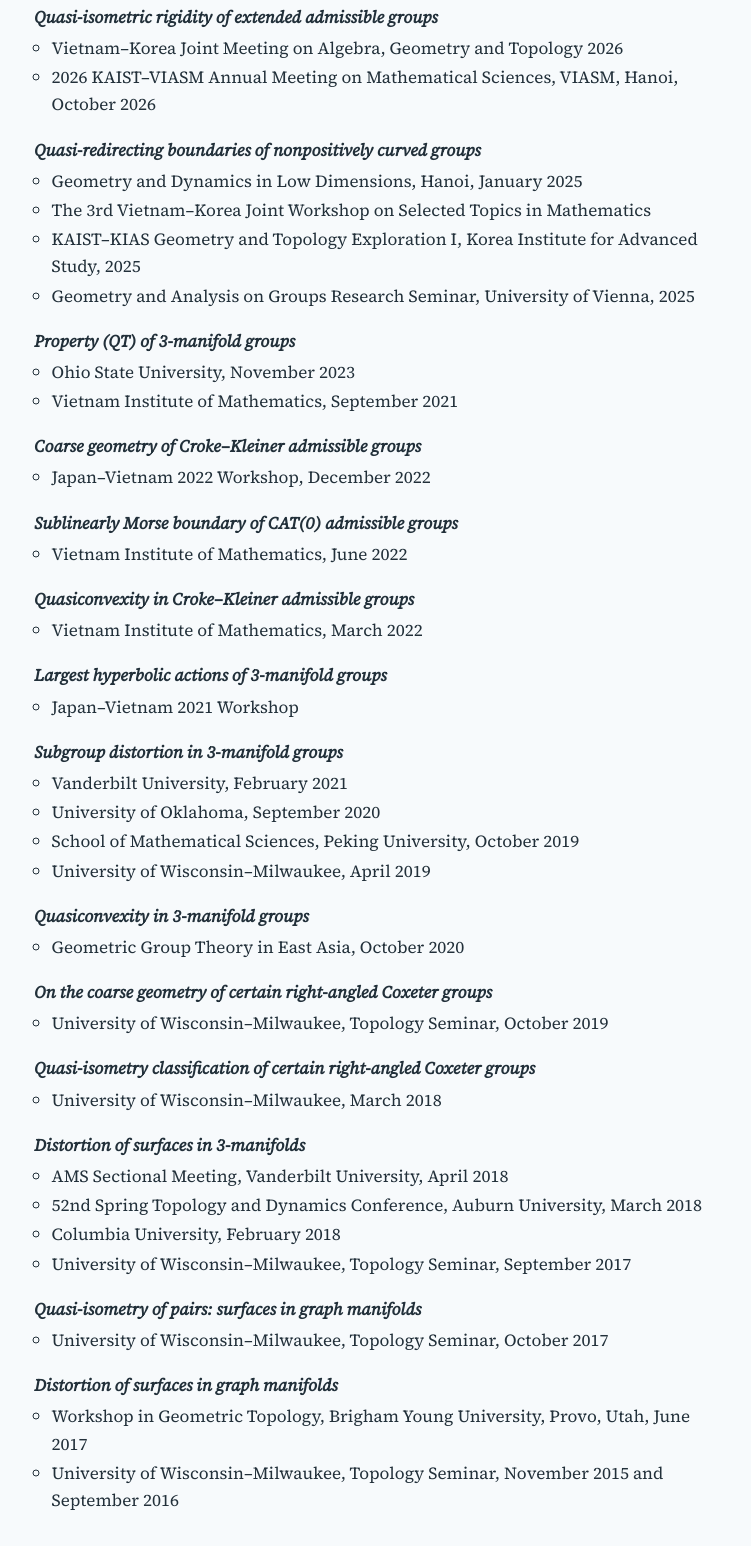
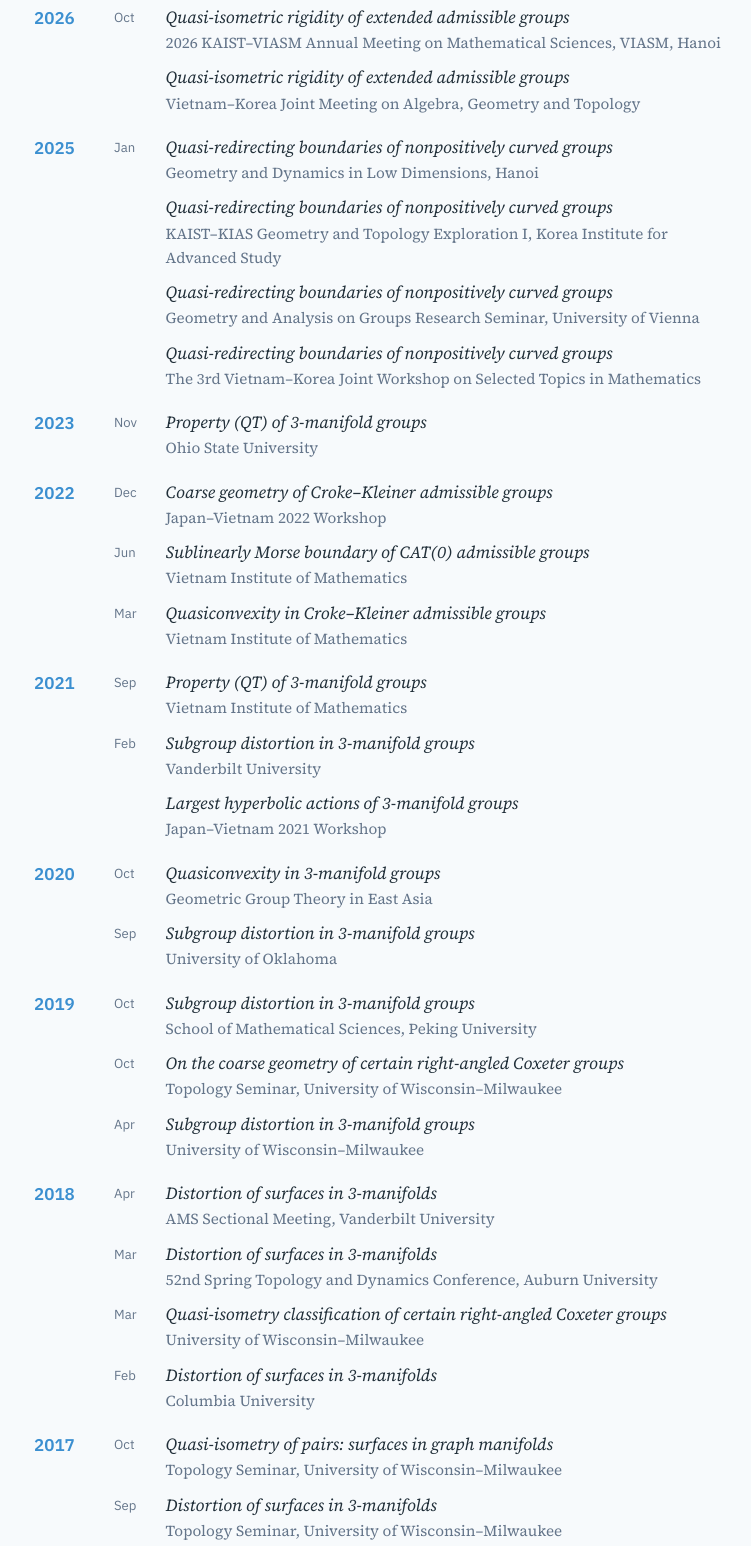
Before and after one commit to nthoang-math/nthoang-math.github.io, a plain HTML site: page index.html in a window 1280 px wide. Shown: the part 4439-5985 px from the top of the page, without its empty margins (258-1009 px from the left). Drawn offline with Linux system fonts and the light colour scheme.

Commit message:
Add files via upload

```diff
--- a/index.html
+++ b/index.html
@@ -141,6 +141,16 @@ section > h2 { font-size: 1.5rem; font-weight: 600; margin-bottom: 18px; }
 .paper.hidden { display: none; }
 .count { font-family: var(--font-ui); font-size: .8rem; color: var(--muted); margin: -8px 0 12px; }
 
+/* Talks by year */
+.talkyears { display: grid; gap: 18px; }
+.ty { display: grid; grid-template-columns: 4rem 1fr; gap: 16px; }
+.tyear { font-family: var(--font-ui); font-weight: 600; color: var(--accent); font-variant-numeric: tabular-nums; padding-top: 1px; }
+.tlist { list-style: none; margin: 0; padding: 0; display: grid; gap: 9px; }
+.tlist li { display: grid; grid-template-columns: 2.6rem 1fr; gap: 10px; }
+.tm { font-family: var(--font-ui); font-size: .82rem; color: var(--muted); padding-top: 3px; }
+.tlist em { font-style: italic; }
+.tv { display: block; color: var(--muted); font-size: .95rem; }
+@media (max-width: 620px) { .ty { grid-template-columns: 1fr; gap: 6px; } }
 /* Talks */
 .talks { list-style: none; margin: 0; padding: 0; display: grid; gap: 16px; }
 .talks > li > .tt { font-style: italic; font-weight: 600; color: var(--ink); }
@@ -246,60 +256,57 @@ footer { border-top: 1px solid var(--rule); margin-top: 40px; padding: 22px 0 40
     <div class="kicker">Talks</div>
     <h2>Research talks</h2>
     <p style="margin:-6px 0 16px;color:var(--muted)">All invited.</p>
-    <ul class="talks">
-      <li><span class="tt">Quasi-isometric rigidity of extended admissible groups</span>
-        <ul>
-          <li>Vietnam–Korea Joint Meeting on Algebra, Geometry and Topology 2026</li>
-          <li>2026 KAIST–VIASM Annual Meeting on Mathematical Sciences, VIASM, Hanoi, October 2026</li>
-        </ul></li>
-      <li><span class="tt">Quasi-redirecting boundaries of nonpositively curved groups</span>
-        <ul>
-          <li>Geometry and Dynamics in Low Dimensions, Hanoi, January 2025</li>
-          <li>The 3rd Vietnam–Korea Joint Workshop on Selected Topics in Mathematics</li>
-          <li>KAIST–KIAS Geometry and Topology Exploration I, Korea Institute for Advanced Study, 2025</li>
-          <li>Geometry and Analysis on Groups Research Seminar, University of Vienna, 2025</li>
-        </ul></li>
-      <li><span class="tt">Property (QT) of 3-manifold groups</span>
-        <ul>
-          <li>Ohio State University, November 2023</li>
-          <li>Vietnam Institute of Mathematics, September 2021</li>
-        </ul></li>
-      <li><span class="tt">Coarse geometry of Croke–Kleiner admissible groups</span>
-        <ul><li>Japan–Vietnam 2022 Workshop, December 2022</li></ul></li>
-      <li><span class="tt">Sublinearly Morse boundary of CAT(0) admissible groups</span>
-        <ul><li>Vietnam Institute of Mathematics, June 2022</li></ul></li>
-      <li><span class="tt">Quasiconvexity in Croke–Kleiner admissible groups</span>
-        <ul><li>Vietnam Institute of Mathematics, March 2022</li></ul></li>
-      <li><span class="tt">Largest hyperbolic actions of 3-manifold groups</span>
-        <ul><li>Japan–Vietnam 2021 Workshop</li></ul></li>
-      <li><span class="tt">Subgroup distortion in 3-manifold groups</span>
-        <ul>
-          <li>Vanderbilt University, February 2021</li>
-          <li>University of Oklahoma, September 2020</li>
-          <li>School of Mathematical Sciences, Peking University, October 2019</li>
-          <li>University of Wisconsin–Milwaukee, April 2019</li>
-        </ul></li>
-      <li><span class="tt">Quasiconvexity in 3-manifold groups</span>
-        <ul><li>Geometric Group Theory in East Asia, October 2020</li></ul></li>
-      <li><span class="tt">On the coarse geometry of certain right-angled Coxeter groups</span>
-        <ul><li>University of Wisconsin–Milwaukee, Topology Seminar, October 2019</li></ul></li>
-      <li><span class="tt">Quasi-isometry classification of certain right-angled Coxeter groups</span>
-        <ul><li>University of Wisconsin–Milwaukee, March 2018</li></ul></li>
-      <li><span class="tt">Distortion of surfaces in 3-manifolds</span>
-        <ul>
-          <li>AMS Sectional Meeting, Vanderbilt University, April 2018</li>
-          <li>52nd Spring Topology and Dynamics Conference, Auburn University, March 2018</li>
-          <li>Columbia University, February 2018</li>
-          <li>University of Wisconsin–Milwaukee, Topology Seminar, September 2017</li>
-        </ul></li>
-      <li><span class="tt">Quasi-isometry of pairs: surfaces in graph manifolds</span>
-        <ul><li>University of Wisconsin–Milwaukee, Topology Seminar, October 2017</li></ul></li>
-      <li><span class="tt">Distortion of surfaces in graph manifolds</span>
-        <ul>
-          <li>Workshop in Geometric Topology, Brigham Young University, Provo, Utah, June 2017</li>
-          <li>University of Wisconsin–Milwaukee, Topology Seminar, November 2015 and September 2016</li>
-        </ul></li>
-    </ul>
+    <div class="talkyears">
+<div class="ty"><div class="tyear">2026</div><ul class="tlist">
+<li><span class="tm">Oct</span><span><em>Quasi-isometric rigidity of extended admissible groups</em><span class="tv">2026 KAIST–VIASM Annual Meeting on Mathematical Sciences, VIASM, Hanoi</span></span></li>
+<li><span class="tm"></span><span><em>Quasi-isometric rigidity of extended admissible groups</em><span class="tv">Vietnam–Korea Joint Meeting on Algebra, Geometry and Topology</span></span></li>
+</ul></div>
+<div class="ty"><div class="tyear">2025</div><ul class="tlist">
+<li><span class="tm">Jan</span><span><em>Quasi-redirecting boundaries of nonpositively curved groups</em><span class="tv">Geometry and Dynamics in Low Dimensions, Hanoi</span></span></li>
+<li><span class="tm"></span><span><em>Quasi-redirecting boundaries of nonpositively curved groups</em><span class="tv">KAIST–KIAS Geometry and Topology Exploration I, Korea Institute for Advanced Study</span></span></li>
+<li><span class="tm"></span><span><em>Quasi-redirecting boundaries of nonpositively curved groups</em><span class="tv">Geometry and Analysis on Groups Research Seminar, University of Vienna</span></span></li>
+<li><span class="tm"></span><span><em>Quasi-redirecting boundaries of nonpositively curved groups</em><span class="tv">The 3rd Vietnam–Korea Joint Workshop on Selected Topics in Mathematics</span></span></li>
+</ul></div>
+<div class="ty"><div class="tyear">2023</div><ul class="tlist">
+<li><span class="tm">Nov</span><span><em>Property (QT) of 3-manifold groups</em><span class="tv">Ohio State University</span></span></li>
+</ul></div>
+<div class="ty"><div class="tyear">2022</div><ul class="tlist">
+<li><span class="tm">Dec</span><span><em>Coarse geometry of Croke–Kleiner admissible groups</em><span class="tv">Japan–Vietnam 2022 Workshop</span></span></li>
+<li><span class="tm">Jun</span><span><em>Sublinearly Morse boundary of CAT(0) admissible groups</em><span class="tv">Vietnam Institute of Mathematics</span></span></li>
+<li><span class="tm">Mar</span><span><em>Quasiconvexity in Croke–Kleiner admissible groups</em><span class="tv">Vietnam Institute of Mathematics</span></span></li>
+</ul></div>
+<div class="ty"><div class="tyear">2021</div><ul class="tlist">
+<li><span class="tm">Sep</span><span><em>Property (QT) of 3-manifold groups</em><span class="tv">Vietnam Institute of Mathematics</span></span></li>
+<li><span class="tm">Feb</span><span><em>Subgroup distortion in 3-manifold groups</em><span class="tv">Vanderbilt University</span></span></li>
+<li><span class="tm"></span><span><em>Largest hyperbolic actions of 3-manifold groups</em><span class="tv">Japan–Vietnam 2021 Workshop</span></span></li>
+</ul></div>
+<div class="ty"><div class="tyear">2020</div><ul class="tlist">
+<li><span class="tm">Oct</span><span><em>Quasiconvexity in 3-manifold groups</em><span class="tv">Geometric Group Theory in East Asia</span></span></li>
+<li><span class="tm">Sep</span><span><em>Subgroup distortion in 3-manifold groups</em><span class="tv">University of Oklahoma</span></span></li>
+</ul></div>
+<div class="ty"><div class="tyear">2019</div><ul class="tlist">
+<li><span class="tm">Oct</span><span><em>Subgroup distortion in 3-manifold groups</em><span class="tv">School of Mathematical Sciences, Peking University</span></span></li>
+<li><span class="tm">Oct</span><span><em>On the coarse geometry of certain right-angled Coxeter groups</em><span class="tv">Topology Seminar, University of Wisconsin–Milwaukee</span></span></li>
+<li><span class="tm">Apr</span><span><em>Subgroup distortion in 3-manifold groups</em><span class="tv">University of Wisconsin–Milwaukee</span></span></li>
+</ul></div>
+<div class="ty"><div class="tyear">2018</div><ul class="tlist">
+<li><span class="tm">Apr</span><span><em>Distortion of surfaces in 3-manifolds</em><span class="tv">AMS Sectional Meeting, Vanderbilt University</span></span></li>
+<li><span class="tm">Mar</span><span><em>Distortion of surfaces in 3-manifolds</em><span class="tv">52nd Spring Topology and Dynamics Conference, Auburn University</span></span></li>
+<li><span class="tm">Mar</span><span><em>Quasi-isometry classification of certain right-angled Coxeter groups</em><span class="tv">University of Wisconsin–Milwaukee</span></span></li>
+<li><span class="tm">Feb</span><span><em>Distortion of surfaces in 3-manifolds</em><span class="tv">Columbia University</span></span></li>
+</ul></div>
+<div class="ty"><div class="tyear">2017</div><ul class="tlist">
+<li><span class="tm">Oct</span><span><em>Quasi-isometry of pairs: surfaces in graph manifolds</em><span class="tv">Topology Seminar, University of Wisconsin–Milwaukee</span></span></li>
+<li><span class="tm">Sep</span><span><em>Distortion of surfaces in 3-manifolds</em><span class="tv">Topology Seminar, University of Wisconsin–Milwaukee</span></span></li>
+<li><span class="tm">Jun</span><span><em>Distortion of surfaces in graph manifolds</em><span class="tv">Workshop in Geometric Topology, Brigham Young University, Provo, Utah</span></span></li>
+</ul></div>
+<div class="ty"><div class="tyear">2016</div><ul class="tlist">
+<li><span class="tm">Sep</span><span><em>Distortion of surfaces in graph manifolds</em><span class="tv">Topology Seminar, University of Wisconsin–Milwaukee</span></span></li>
+</ul></div>
+<div class="ty"><div class="tyear">2015</div><ul class="tlist">
+<li><span class="tm">Nov</span><span><em>Distortion of surfaces in graph manifolds</em><span class="tv">Topology Seminar, University of Wisconsin–Milwaukee</span></span></li>
+</ul></div>
+</div>
 
     <div class="sub">Expository talks</div>
     <ul class="rows">
```
